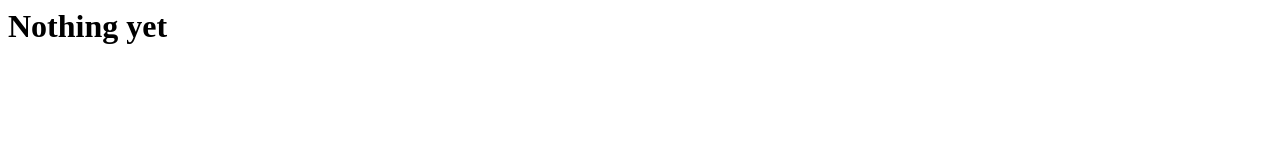
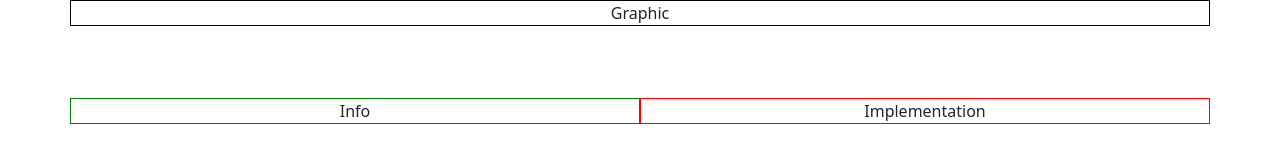
Before and after one commit to PableteProgramming/sorting-algorithms, a plain HTML site: page index.html in a window 1280 px wide. Drawn offline with nearby package versions, Linux system fonts and the light colour scheme.

Commit message:
Using containers and grids

```diff
--- /dev/null
+++ b/css/index.css
@@ -0,0 +1,11 @@
+#Graphic-container{
+	border: 1px solid black;
+}
+
+#Implementation-container{
+	border: 1px solid red;
+}
+
+#Info-container{
+	border: 1px solid green;
+}
--- a/index.html
+++ b/index.html
@@ -1,8 +1,24 @@
 <html>
 	<head>
+		<link href="https://cdn.jsdelivr.net/npm/bootstrap@5.1.0/dist/css/bootstrap.min.css" rel="stylesheet" integrity="sha384-KyZXEAg3QhqLMpG8r+8fhAXLRk2vvoC2f3B09zVXn8CA5QIVfZOJ3BCsw2P0p/We" crossorigin="anonymous">
+		<script src="https://cdn.jsdelivr.net/npm/bootstrap@5.1.0/dist/js/bootstrap.bundle.min.js" integrity="sha384-U1DAWAznBHeqEIlVSCgzq+c9gqGAJn5c/t99JyeKa9xxaYpSvHU5awsuZVVFIhvj" crossorigin="anonymous"></script>
+		<link rel="stylesheet" href="css/index.css">
 		<title>Sorting algorithms</title>
 	</head>
 	<body>
-		<h1>Nothing yet</h1>
+		<center><div class="container" id="Graphic-container">
+			Graphic
+		</div></center>
+		<br><br><br>
+		<center><div class="container">
+			<div class="row">
+			    <div class="col" id="Info-container">
+			    	Info
+			    </div>
+			    <div class="col-sm" id="Implementation-container">
+			    	Implementation
+			    </div>
+			</div>
+		</div></center>
 	</body>
 </html>
```
